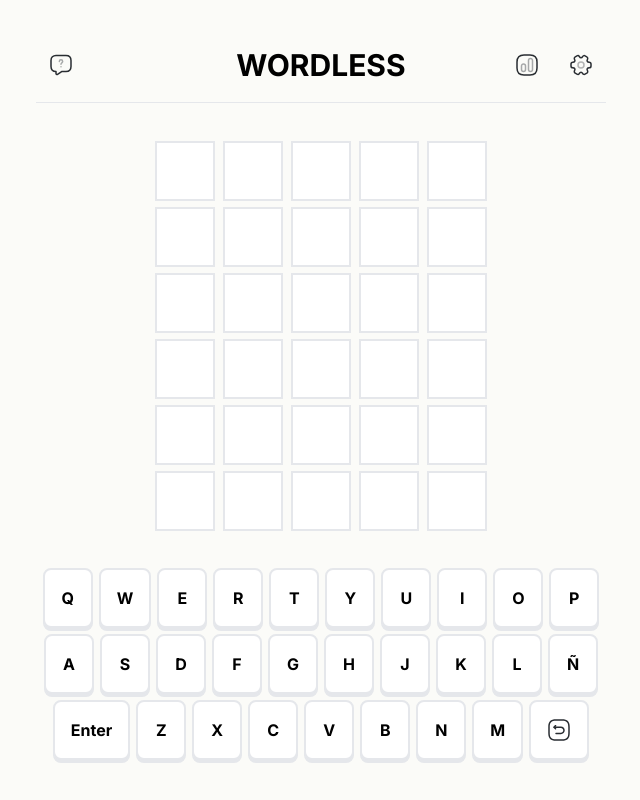
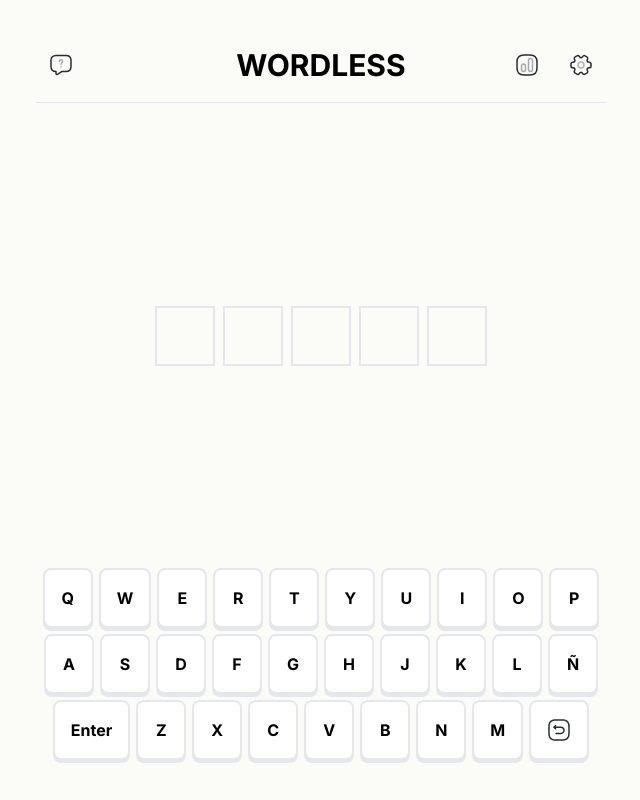
Before and after one commit to EnzoEmb/wordless, a Next.js app: page / in a window 1280 px wide. Shown: the whole page, without its empty margins (319-959 px from the left). Built offline with nearby package versions, Linux system fonts and the light colour scheme.

Commit message:
Guessing logic

```diff
--- a/components/Canvas.js
+++ b/components/Canvas.js
@@ -1,19 +1,39 @@
 import Word from './Word';
 import useGuessStore from '../store';
-
+// import { useKeyPressEvent } from 'react-use';
 
 const Canvas = () => {
 
   const currentGuess = useGuessStore((state) => state.currentGuess);
+  const currentWord = useGuessStore((state) => state.currentWord);
+  const guessedCorrectly = useGuessStore((state) => state.guessedCorrectly);
+
+
+
+  // logica adivinar palabra
+  // const currentGuess = useGuessStore(state => state.currentGuess)
+  // const currentWord = useGuessStore(state => state.currentWord)
+
+  // useKeyPressEvent('Enter', () => {
+  //   if (currentGuess.join() === currentWord.join()) {
+  //     const word = currentWord
+  //     console.log('Adivinó');
+  //   } else {
+  //     const word = null
+  //     console.log('No adivinó');
+  //   }
+  // });
+
+
 
   return (
     <div className="max-w-[480px] gap-1.5 flex flex-wrap justify-center mx-auto">
       <Word guess={currentGuess} />
+      {/* <Word />
       <Word />
       <Word />
       <Word />
-      <Word />
-      <Word />
+      <Word /> */}
     </div>
   );
 }
--- a/components/Keyboard.js
+++ b/components/Keyboard.js
@@ -1,34 +1,28 @@
 import Key from './Key.js'
-import { useKeyPressEvent as keyPressEvent } from 'react-use';
 import useGuessStore from '../store';
-
-const useKeyPressEventArray = (array, fn) => {
-  array.forEach(key => {
-    keyPressEvent(key, fn);
-  });
-}
-
+import useKeyPress from '../hooks/useKeyPressEventArray.js'
 
 const Keyboard = () => {
 
   const keys = ['q', 'Q', 'w', 'W', 'e', 'E', 'r', 'R', 't', 'T', 'y', 'Y', 'u', 'U', 'i', 'I', 'o', 'O', 'p', 'P', 'a', 'A', 's', 'S', 'd', 'D', 'f', 'F', 'g', 'G', 'h', 'H', 'j', 'J', 'k', 'K', 'l', 'L', 'ñ', 'Ñ', 'Enter', 'z', 'Z', 'x', 'X', 'c', 'C', 'v', 'V', 'b', 'B', 'n', 'N', 'm', 'M', 'Backspace'];
 
+  const currentGuess = useGuessStore(state => state.currentGuess)
   const addLetterToGuess = useGuessStore((state) => state.addLetterToGuess)
   const backspaceLetterFromGuess = useGuessStore((state) => state.backspaceLetterFromGuess)
+  const takeGuess = useGuessStore((state) => state.takeGuess)
+
 
   const handleKeyPress = (keyPressed) => {
-
     if (keyPressed === 'Backspace') {
       backspaceLetterFromGuess();
     } else if (keyPressed != 'Enter') {
       addLetterToGuess(keyPressed);
+    } else if (currentGuess.length == 5 && keyPressed === 'Enter') {
+      takeGuess();
     }
-
   }
 
-
-  useKeyPressEventArray(keys, (e) => { handleKeyPress(e.key) })
-
+  useKeyPress(keys, (e) => handleKeyPress(e.key))
 
   return (
     <div className="max-w-[570px] gap-1.5 flex flex-wrap justify-center mx-auto">
@@ -50,7 +44,6 @@ const Keyboard = () => {
     </div>
   );
 
-
 }
 
 export default Keyboard;
--- a/components/Letter.js
+++ b/components/Letter.js
@@ -1,6 +1,26 @@
+import useGuessStore from '../store';
+
+
+
 const Letter = (props) => {
+
+  const currentWord = useGuessStore((state) => state.currentWord);
+  const takedGuess = useGuessStore((state) => state.takedGuess);
+
+  let classes = "";
+  if (takedGuess) {
+    let guessLetter = currentWord[props.index];
+    if (guessLetter === props.letter) {
+      classes = "bg-green-500 border-green-500 text-white";
+    }else if(currentWord.includes(props.letter)){
+      classes = "bg-yellow-400 border-yellow-400 text-white";
+    }else if(guessLetter != props.letter){
+      classes = "bg-gray-400 border-gray-400 text-white";
+    }
+  }
+
   return (
-    <div className="w-[60px] h-[60px] border-solid border-2 flex bg-white place-items-center text-center justify-center uppercase">
+    <div className={"w-[60px] h-[60px] border-solid border-2 flex place-items-center text-center justify-center uppercase text-xl font-bold " + (classes)}>
       {props.letter}
     </div>
   );
--- a/components/Word.js
+++ b/components/Word.js
@@ -2,15 +2,16 @@ import Letter from './Letter';
 
 const Word = (props) => {
 
+  // logica para mostrar las letras que faltan
   let remainingLetters = [];
-
   for (let index = 0; index < (5 - (props.guess ? props.guess.length : 0)); index++) {
     remainingLetters.push(<Letter key={index} />);
   }
 
+
   return (
     <div className="flex gap-2 mx-auto">
-      {props.guess?.map((letter, index) => (<Letter key={index} letter={letter} />))}
+      {props.guess?.map((letter, index) => (<Letter key={index} index={index} letter={letter} />))}
       {remainingLetters}
     </div>
   );
--- /dev/null
+++ b/hooks/useKeyPressEventArray.js
@@ -0,0 +1,12 @@
+import { useKeyPressEvent as keyPressEvent } from 'react-use';
+
+/**
+ * useKeyPressEvent hook but accepts an array of keys
+ */
+const useKeyPressEventArray = (array, fn) => {
+  array.forEach(key => {
+    keyPressEvent(key, fn);
+  });
+}
+
+export default useKeyPressEventArray
--- a/store/index.js
+++ b/store/index.js
@@ -1,12 +1,10 @@
 import create from 'zustand'
 
 const useGuessStore = create(set => ({
+  takedGuess: false,
+  guessedCorrectly: false,
+  currentWord: ['t', 'u', 'r', 'b', 'o'],
   currentGuess: [],
-  // addLetterToGuess: (letter) => set(state => ({ currentGuess: [...state.currentGuess, letter] })),
-  // addLetterToGuess: (letter) => {
-  //   letter = letter.toLowerCase();
-  //   set(state => ({ currentGuess: [...state.currentGuess, letter] }));
-  // },
   addLetterToGuess: (letter) => set(state => {
     letter = letter.toLowerCase();
     if (state.currentGuess.length < 5) {
@@ -15,11 +13,17 @@ const useGuessStore = create(set => ({
   }),
   backspaceLetterFromGuess: () => set(state => {
     let newGuess = state.currentGuess.slice(0, state.currentGuess.length - 1);
-    return {
-      currentGuess: newGuess
+    return { currentGuess: newGuess }
+  }),
+  takeGuess: () => set(state => {
+    if (state.currentGuess.join() === state.currentWord.join()) {
+      console.log('Adivinó');
+      return { guessedCorrectly: true, takedGuess: true }
+    } else {
+      console.log('No adivinó');
+      return { takedGuess: true }
     }
-  }),
-
+  })
 
 }))
 
```
